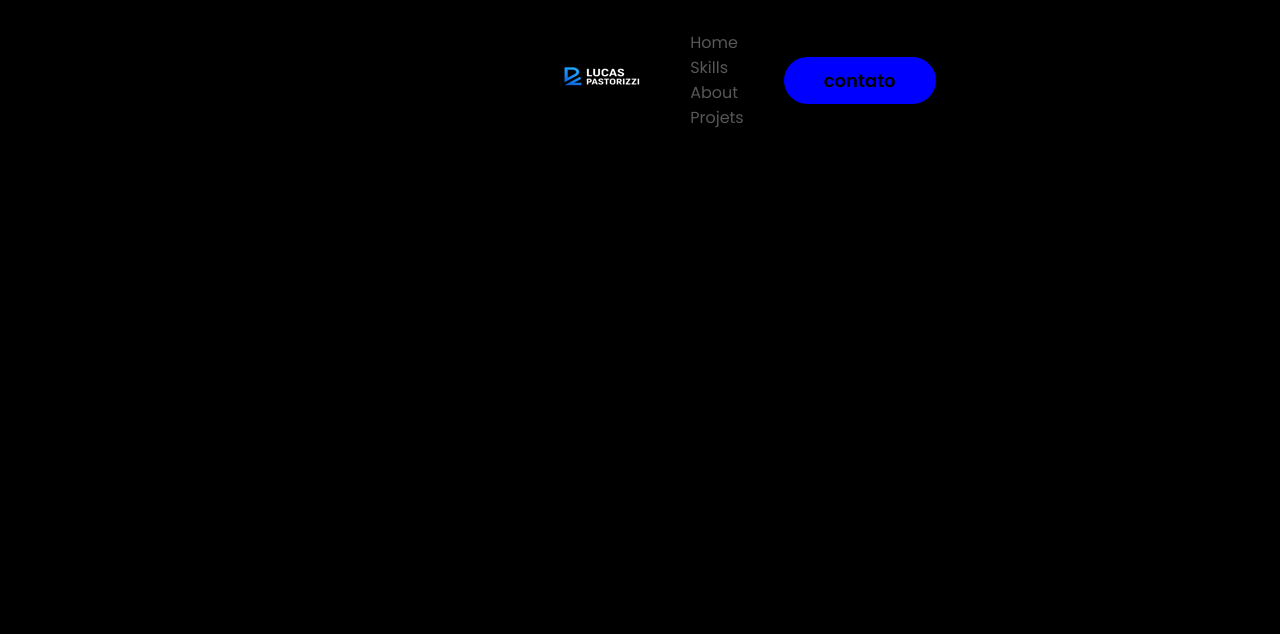
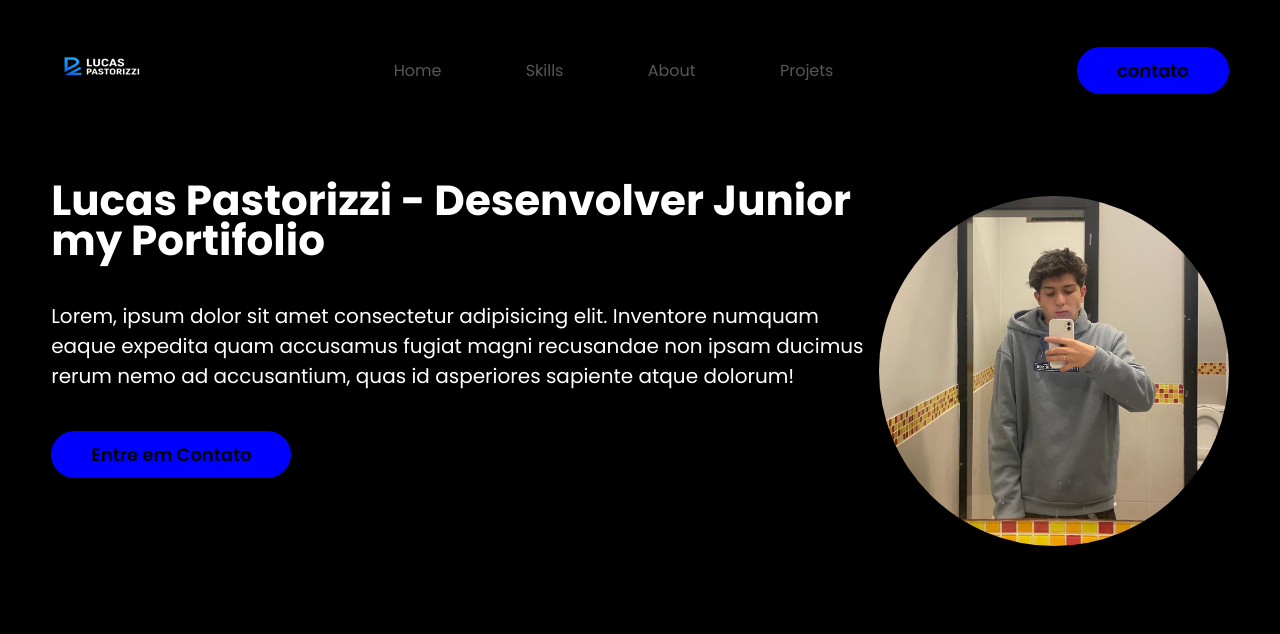
Before and after one commit to LucasPastorizzi/My-Portif-lio, a plain HTML site: page Home/Index.html in a window 1280 px wide. Drawn offline with nearby package versions, Linux system fonts and the light colour scheme.

Commit message:
Making "My Skills"

```diff
--- a/Home/Index.html
+++ b/Home/Index.html
@@ -9,6 +9,8 @@
 <link href="https://fonts.googleapis.com/css2?family=Poppins:ital,wght@0,100;0,200;0,300;0,400;0,500;0,600;0,700;0,800;0,900;1,100;1,200;1,300;1,400;1,500;1,600;1,700;1,800;1,900&display=swap" rel="stylesheet">
 
 
+
+<link rel="stylesheet" href="https://cdn.jsdelivr.net/npm/bootstrap-icons@1.13.1/font/bootstrap-icons.min.css">
 
     <link rel="stylesheet" href="style.css">
     <title>LucasPastorizzi</title>
@@ -46,6 +48,48 @@
         </div> <!-- Div final - Interface -->
     </header>
 
+    <main>
+
+
+    <section class="topo-do-site">
+       <div class="interface">
+            <div class="flex">
+                <div class="txt-topo-site">
+                        <h1>Lucas Pastorizzi - Desenvolver Junior my Portifolio  </h1>
+                         <p>Lorem, ipsum dolor sit amet consectetur adipisicing elit. Inventore numquam eaque expedita quam accusamus fugiat magni recusandae non ipsam ducimus rerum nemo ad accusantium, quas id asperiores sapiente atque dolorum!</p>
+
+                            <div class="btn-contato">
+                                 <a href="#">
+                                    <button>Entre em Contato</button>
+                                 </a>
+
+                            </div>
+
+                        </div>
+
+                <div class="img-topo-site">
+                    <img src="Images/WhatsApp Image 2025-08-28 at 14.27.16.jpeg" alt="#">
+                </div>
+            </div>
+
+       </div>
+    </section>
+
+
+    <section class="skills">
+        <div class="interface">
+            <h2>My Skills</h2>
+            <div class="flex">
+                <div class="especialidades-box">
+                    <i class="bi bi-braces"></i>
+                    <h3></h3>
+
+                </div>
+            </div>
+        </div>
+    </section>
+    </main>
+
 
 
 </body>
--- a/Home/style.css
+++ b/Home/style.css
@@ -14,7 +14,11 @@ body{
 .interface {
 
     max-width: 1280px ;
-    margin: 0 500px ;
+    margin: 0 auto ;
+    width: 100%;
+}
+.flex {
+  display: flex;
 }
 /* Estilo geral
  */
@@ -26,10 +30,10 @@ body{
 
  header > .interface{
     display: flex;
-
     align-items: center;
     justify-content: space-between;
-    padding: 0 -1000px;
+
+
 
  }
 
@@ -57,7 +61,7 @@ body{
    padding: 0 40px;
   }
 
-  header .btn-contato button{
+   .btn-contato button{
 
  font-size: 18px;
  font-weight: 600;
@@ -66,11 +70,66 @@ body{
  border: 0;
  border-radius: 30px;
  cursor: pointer;
+ transition: .2s;
+
   }
 
 
 
- header .btn-contato button:hover{
+  .btn-contato button:hover{
 
    box-shadow: 0px 0px 8px #3424c2;
+   transform: scale(1.05 );
  }
+
+
+
+
+
+ section.topo-do-site{
+  padding: 40px 4%;
+ }
+
+.img-topo-site img{
+  width: 350px;       /* largura fixa */
+  height: 350px;      /* altura fixa */
+  object-fit: cover;  /* corta a imagem sem distorcer */
+  border-radius: 350%; /* deixa redonda */
+  display: block;
+  margin: 0 auto;    /* centraliza */
+
+
+}
+section.img-topo-site .flex{
+  align-items: center;
+  justify-content: center;
+  gap: 90px;
+}
+
+.topo-do-site h1{
+  color: #fff;
+  font-size: 42px;
+  line-height: 40px;
+
+}
+.topo-do-site .txt-topo-site p{
+  color: #fff;
+  margin: 40px 0;
+  font-size: 20px;
+
+
+}
+
+@keyframes flutuar {
+  0%{
+    top: 0;
+  }
+  100%{
+    top: 30px;
+  }
+}
+
+.topo-do-site .img-topo-site img{
+  position: relative;
+  animation: flutuar 2s ease-in-out infinite alternate;
+}
```
Also changed, not shown: Home/Images/WhatsApp Image 2025-08-28 at 14.27.16.jpeg (added), Home/Images/f255dc68-9a75-4ce1-87c3-e40c0079d0d6.jpg (added).
